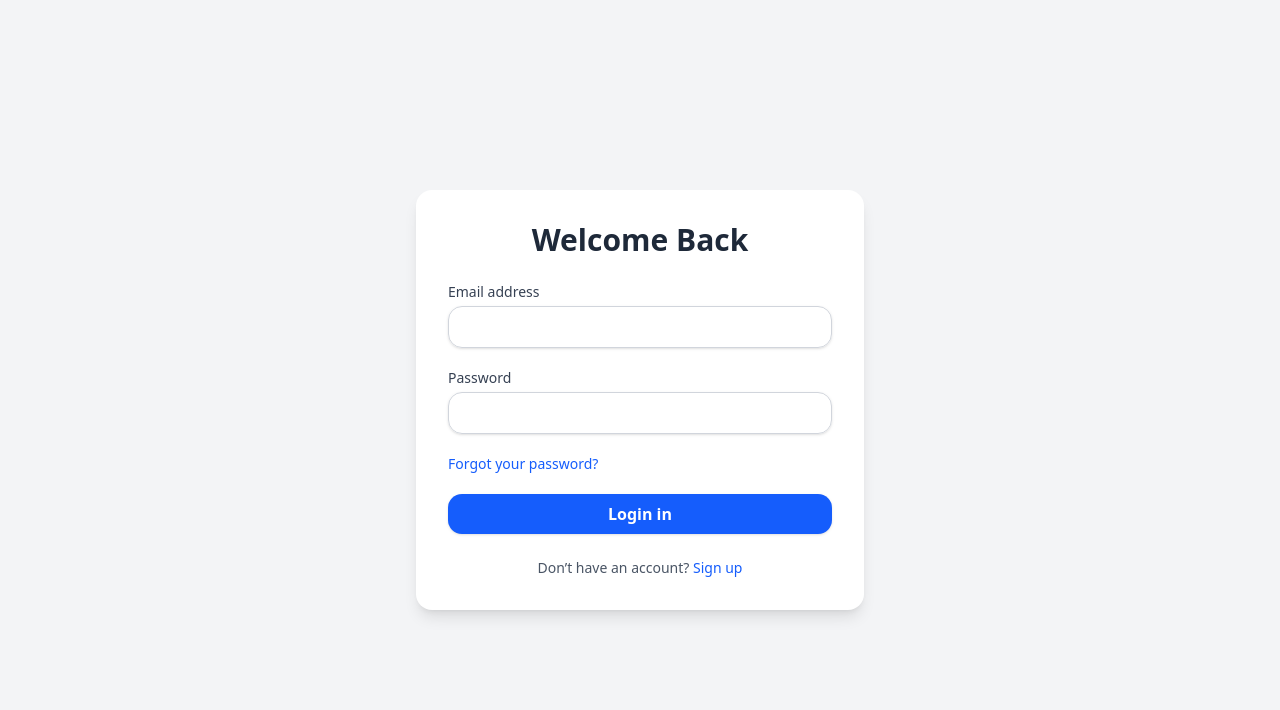
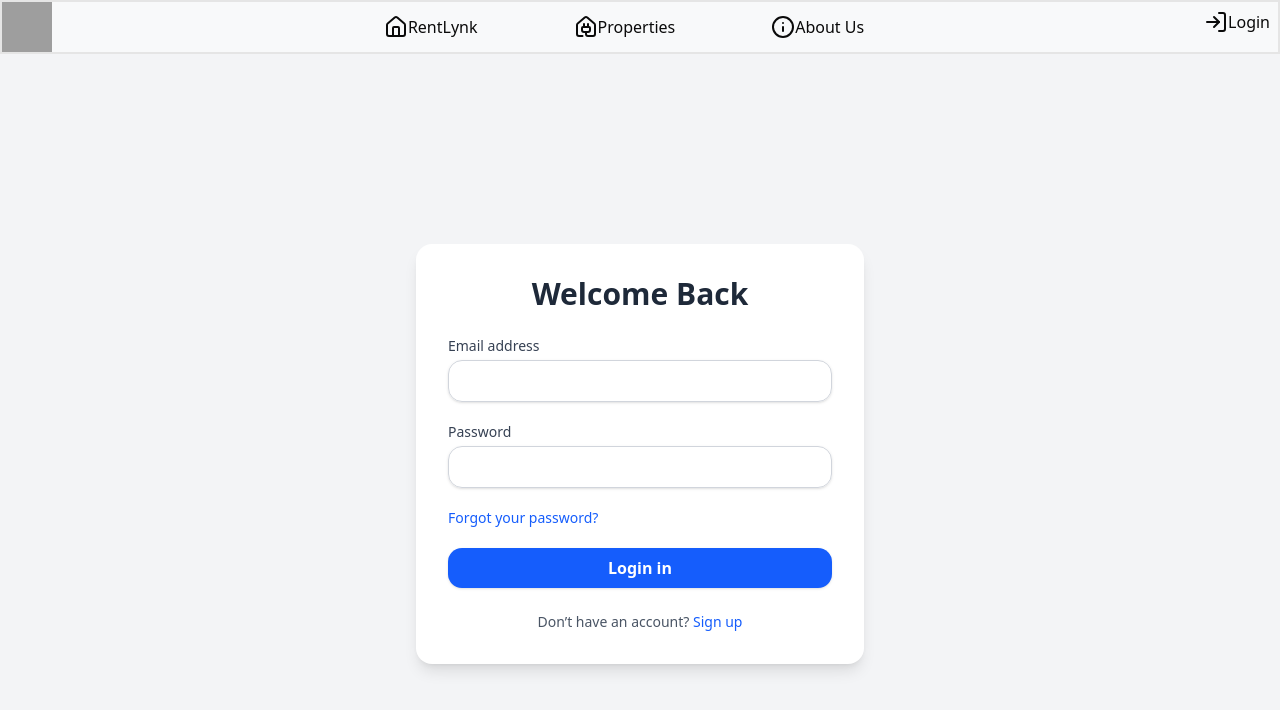
Before and after one commit to aghogho-dev/RentLynk, a Next.js app in the folder rentlynk/: page /login in a window 1280 px wide. Shown: the top 710 px of the page. Built offline with nearby package versions, Linux system fonts and the light colour scheme; grey boxes are pictures that could not be loaded.

Commit message:
fix:  NavBar now renders across all pages

```diff
--- a/rentlynk/app/(website)/layout.tsx
+++ b/rentlynk/app/(website)/layout.tsx
@@ -1,7 +1,6 @@
 import type { Metadata } from "next";
 import { Geist, Geist_Mono } from "next/font/google";
 import "../globals.css";
-import { NavBar } from "@/components/molecules/NavBar";
 
 const geistSans = Geist({
 	variable: "--font-geist-sans",
@@ -28,7 +27,6 @@ export default function RootLayout({
 		<body
 			className={`${geistSans.variable} ${geistMono.variable} antialiased`}
 		>
-        <NavBar />
 			{children}
 		</body>
 		</html>
--- a/rentlynk/app/layout.tsx
+++ b/rentlynk/app/layout.tsx
@@ -3,6 +3,7 @@
 
 import './globals.css';
 import { SessionProvider } from 'next-auth/react';
+import { NavBar } from '../components/molecules/NavBar';
 import type { ReactNode } from 'react';
 
 export default function RootLayout({
@@ -15,7 +16,8 @@ export default function RootLayout({
       <head />
       <body>
         <SessionProvider>
-          {children}
+            <NavBar />
+            {children}
         </SessionProvider>
       </body>
     </html>
```
Lines whose indentation alone changed are shown as unchanged.
